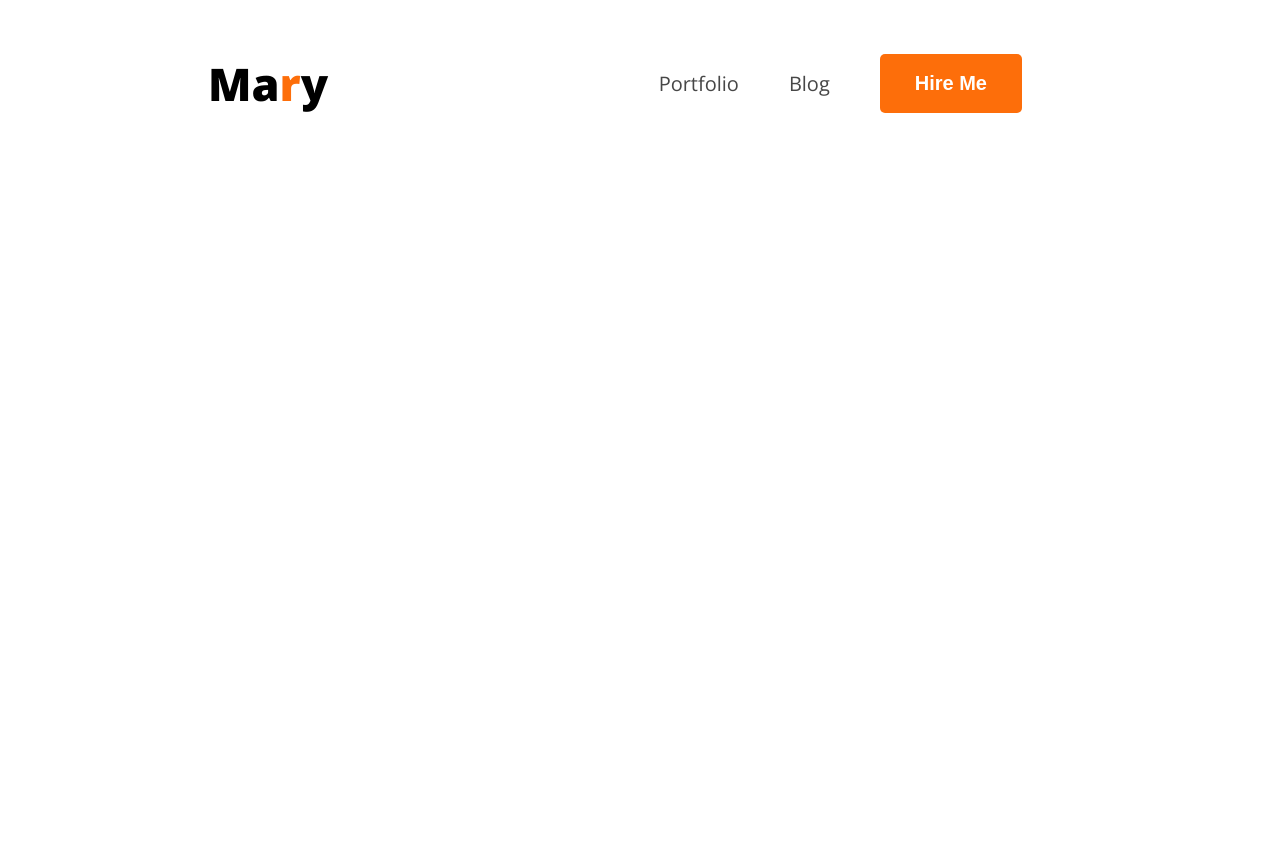
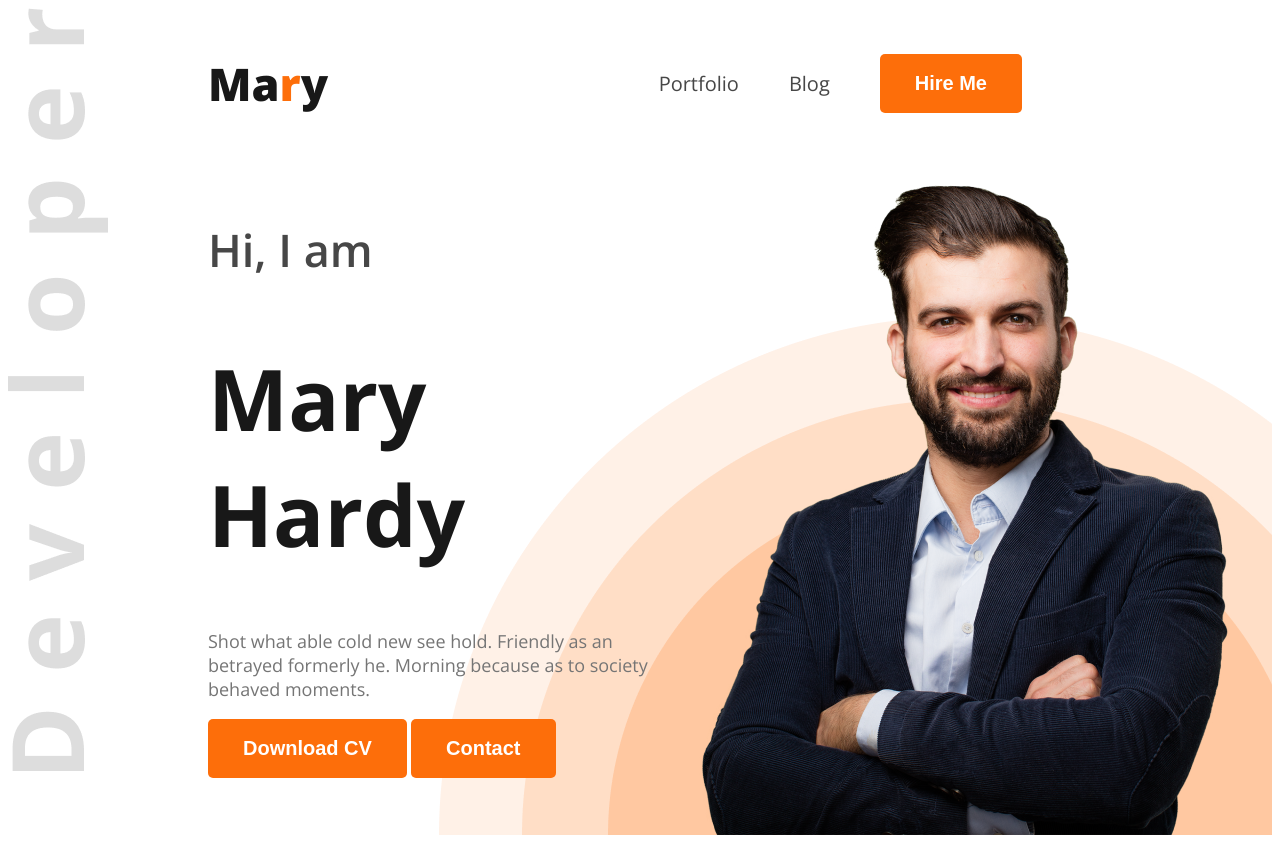
Before and after one commit to emrulislam/web-developer-portfolio, a plain HTML site: page index.html in a window 1280 px wide. Before the commit the page ends 800 px from the top, so only its background shows below. Drawn offline with nearby package versions, Linux system fonts and the light colour scheme.

Commit message:
added banner content and portfolio image

```diff
--- a/index.html
+++ b/index.html
@@ -10,15 +10,26 @@
     <link rel="stylesheet" href="styles/portfolio.css">
 </head>
 <body class="open-sans-normal">
-    <header>
+    <header class="header">
         <nav>
-            <h3 class="nav-title">Ma<span class="text-primary">r</span>y</h3>
+            <h3 class="nav-title dark-1">Ma<span class="text-primary">r</span>y</h3>
             <ul>
                 <li><a class="dark-2" href="">Portfolio</a></li>
                 <li><a class="dark-2" href="">Blog</a></li>
                 <li><a href=""><button class="btn-primary">Hire Me</button></a></li>
             </ul>
         </nav>
+        <div class="banner">
+            <div class="banner-content">
+                <h4 class="banner-greetings dark-2">Hi, I  am</h4>
+                <h1 class="banner-title dark-1">Mary Hardy</h1>
+                <p class="banner-description dark-3">Shot what able cold new see hold.
+                Friendly as an betrayed formerly he. Morning because as to society behaved moments.</p>
+                <button class="btn-primary">Download CV</button>
+                <button class="btn-primary">Contact</button>
+            </div>
+            <img class="banner-profile-pic" src="images/hardy.png" alt="picture of hardy in a suite">
+        </div>
     </header>
     <main>
 
--- a/styles/portfolio.css
+++ b/styles/portfolio.css
@@ -15,6 +15,15 @@
 .dark-2{
     color: #474747;
 }
+
+.dark-1{
+    color: #181818;
+}
+
+.dark-3{
+    color: #757575;
+}
+
 .btn-primary{
     background-color: #FD6E0A;
     color: white;
@@ -23,6 +32,14 @@
     border: none;
     border-radius: 5px;
     padding: 18px 35px;
+}
+
+/* Header Style */
+
+.header{
+    background-image: url(../images/developer.png),url(../images/header_bg.png);
+    background-repeat: no-repeat;
+    background-position:top left, bottom right;
 }
 
 /* Nav Styles */
@@ -53,3 +70,34 @@ nav li a{
     text-decoration: none;
     font-size: 20px;
 }
+
+/* banner styles */
+
+.banner{
+    display: flex;
+    justify-content: space-between;
+    margin: 0 35px 0 200px;
+}
+
+.banner-content{
+    width: 585px;
+}
+
+.banner-greetings{
+    font-size:45px ;
+    font-weight:600 ;
+}
+
+.banner-title{
+    font-weight: bold;
+    font-size: 85px;
+}
+
+.banner-description{
+    font-weight: 300;
+    font-size: 18px;
+}
+
+.banner-profile-pic{
+    width: 584px;
+}
```
